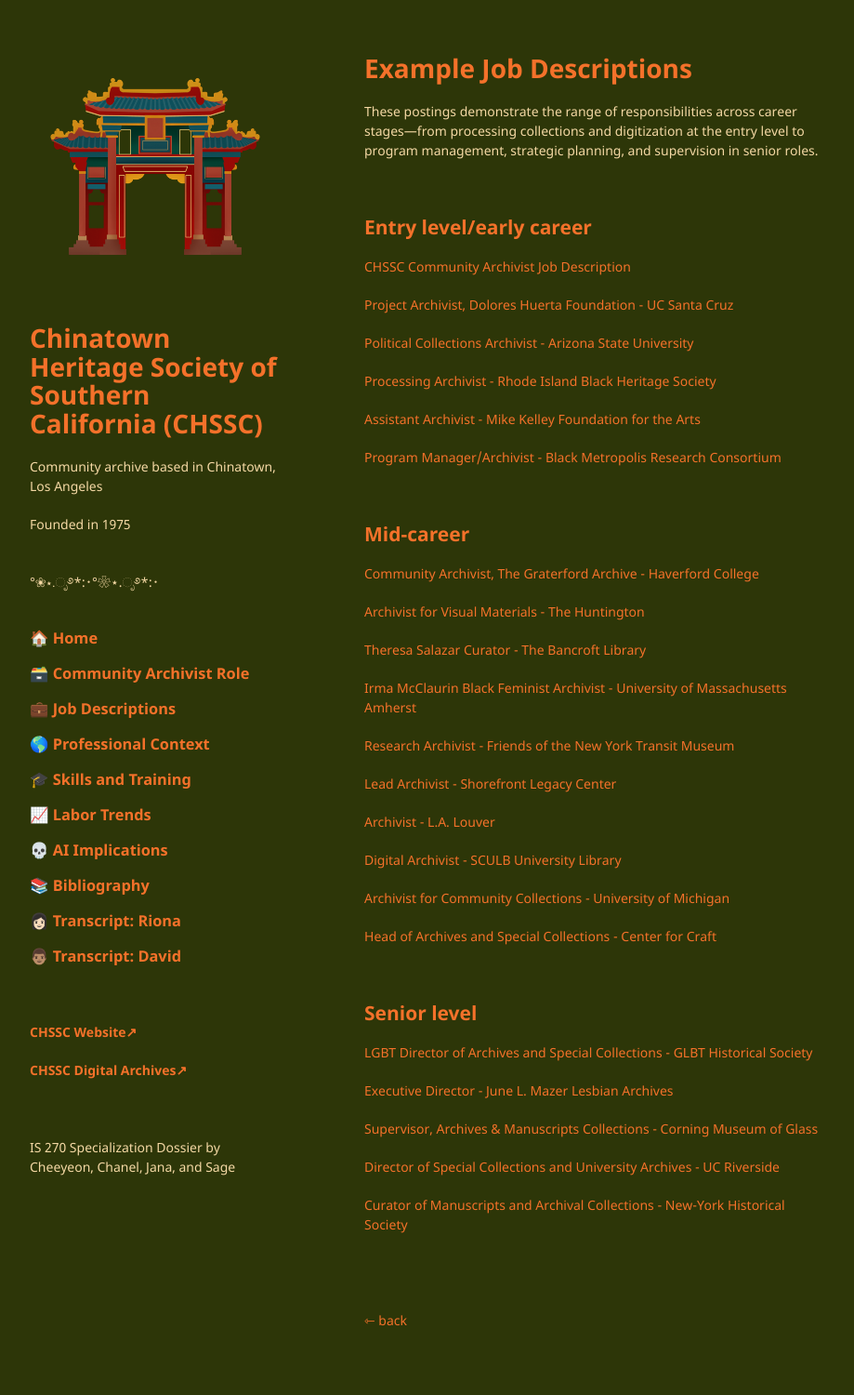
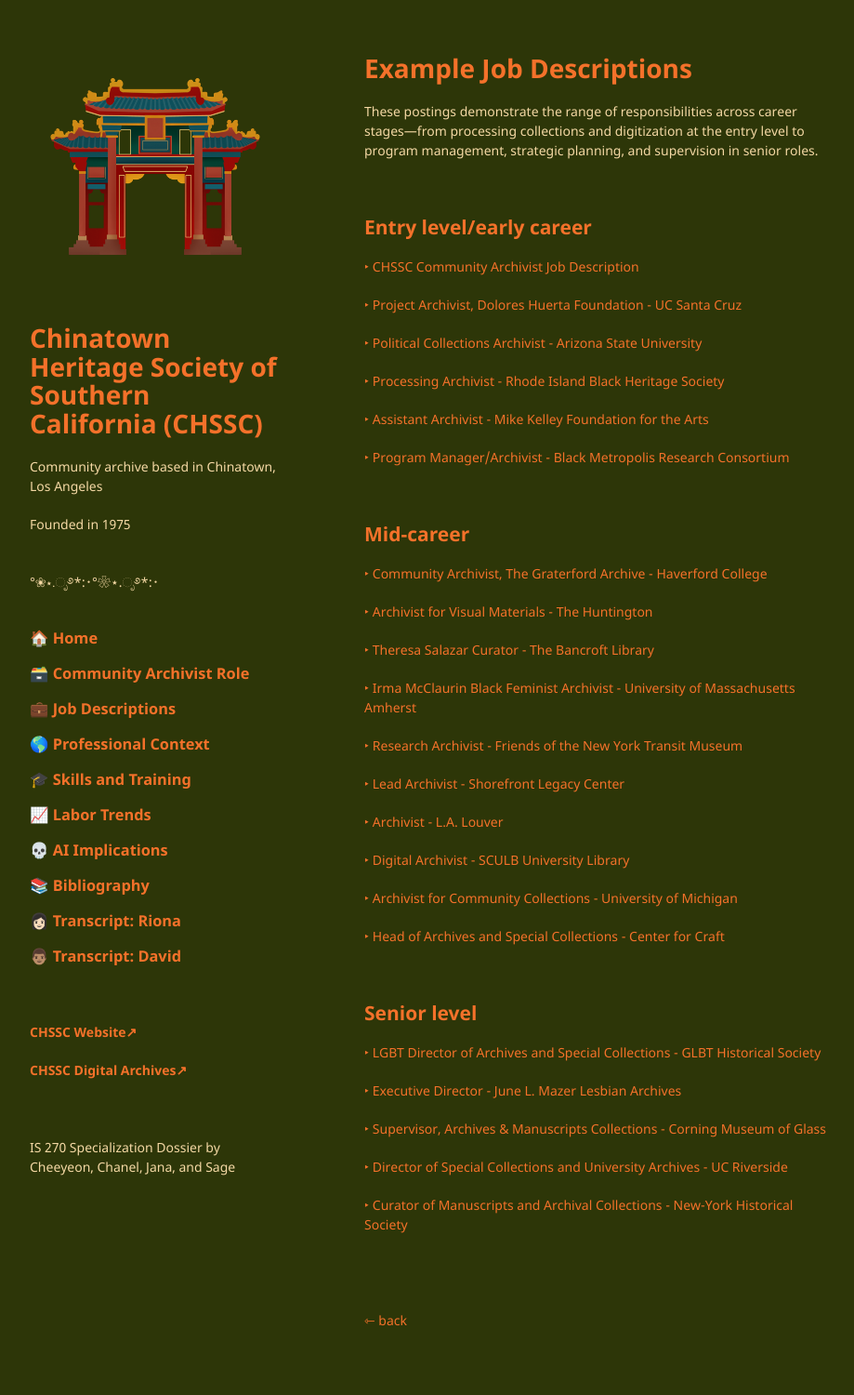
Before and after one commit to chaanelly/IS270-CHSSC, a Jekyll site: the page built from pages/job-descriptions.md, in a window 1280 px wide. Shown: the whole page at 93% size, without its empty margins (178-1097 px from the left). Built offline with Jekyll 4.4.1, drawn with Linux system fonts in a browser that asks for light colours; our own code applies the rules of GitHub Pages for plain Markdown files.

```diff
--- a/pages/job-descriptions.md
+++ b/pages/job-descriptions.md
@@ -6,55 +6,55 @@ These postings demonstrate the range of responsibilities across career stages—
 
 <h2>Entry level/early career</h2>
 
-[CHSSC Community Archivist Job Description](https://turtledurdle.github.io/IS270-CHSSC/CHSSC_Community_Archivist_Job_Description_v2.pdf)
+[‣ CHSSC Community Archivist Job Description](https://turtledurdle.github.io/IS270-CHSSC/CHSSC_Community_Archivist_Job_Description_v2.pdf)
 
-[Project Archivist, Dolores Huerta Foundation - UC Santa Cruz](https://turtledurdle.github.io/IS270-CHSSC/Project-Archivist-Dolores-Huerta.pdf)
+[‣ Project Archivist, Dolores Huerta Foundation - UC Santa Cruz](https://turtledurdle.github.io/IS270-CHSSC/Project-Archivist-Dolores-Huerta.pdf)
 
-[Political Collections Archivist - Arizona State University](https://turtledurdle.github.io/IS270-CHSSC/political-collections-asu.pdf)
+[‣ Political Collections Archivist - Arizona State University](https://turtledurdle.github.io/IS270-CHSSC/political-collections-asu.pdf)
 
-[Processing Archivist - Rhode Island Black Heritage Society](https://turtledurdle.github.io/IS270-CHSSC/archivist-ribhs.pdf)
+[‣ Processing Archivist - Rhode Island Black Heritage Society](https://turtledurdle.github.io/IS270-CHSSC/archivist-ribhs.pdf)
 
-[Assistant Archivist - Mike Kelley Foundation for the Arts](https://turtledurdle.github.io/IS270-CHSSC/Asst-Archivist-Mike-Kelley.pdf)
+[‣ Assistant Archivist - Mike Kelley Foundation for the Arts](https://turtledurdle.github.io/IS270-CHSSC/Asst-Archivist-Mike-Kelley.pdf)
 
-[Program Manager/Archivist - Black Metropolis Research Consortium](https://turtledurdle.github.io/IS270-CHSSC/archivist-bmrc.pdf)
+[‣ Program Manager/Archivist - Black Metropolis Research Consortium](https://turtledurdle.github.io/IS270-CHSSC/archivist-bmrc.pdf)
 
 <br>
 
 <h2>Mid-career</h2>
 
-[Community Archivist, The Graterford Archive - Haverford College](https://turtledurdle.github.io/IS270-CHSSC/community-archivist-graterford.pdf)
+[‣ Community Archivist, The Graterford Archive - Haverford College](https://turtledurdle.github.io/IS270-CHSSC/community-archivist-graterford.pdf)
 
-[Archivist for Visual Materials - The Huntington](https://turtledurdle.github.io/IS270-CHSSC/Archivist-for-Visual-Materials-Huntington.pdf)
+[‣ Archivist for Visual Materials - The Huntington](https://turtledurdle.github.io/IS270-CHSSC/Archivist-for-Visual-Materials-Huntington.pdf)
 
-[Theresa Salazar Curator - The Bancroft Library](https://turtledurdle.github.io/IS270-CHSSC/Theresa-Salazar-Curator-Bancroft.pdf)
+[‣ Theresa Salazar Curator - The Bancroft Library](https://turtledurdle.github.io/IS270-CHSSC/Theresa-Salazar-Curator-Bancroft.pdf)
 
-[Irma McClaurin Black Feminist Archivist - University of Massachusetts Amherst](https://turtledurdle.github.io/IS270-CHSSC/irma-mcclaurin-black-feminist-archivist.pdf)
+[‣ Irma McClaurin Black Feminist Archivist - University of Massachusetts Amherst](https://turtledurdle.github.io/IS270-CHSSC/irma-mcclaurin-black-feminist-archivist.pdf)
 
-[Research Archivist - Friends of the New York Transit Museum](https://turtledurdle.github.io/IS270-CHSSC/archivist-ny-transit-museum.pdf)
+[‣ Research Archivist - Friends of the New York Transit Museum](https://turtledurdle.github.io/IS270-CHSSC/archivist-ny-transit-museum.pdf)
 
-[Lead Archivist - Shorefront Legacy Center](https://turtledurdle.github.io/IS270-CHSSC/lead-archivist-shorefront.pdf)
+[‣ Lead Archivist - Shorefront Legacy Center](https://turtledurdle.github.io/IS270-CHSSC/lead-archivist-shorefront.pdf)
 
-[Archivist - L.A. Louver](https://turtledurdle.github.io/IS270-CHSSC/archivist-la-louver.pdf)
+[‣ Archivist - L.A. Louver](https://turtledurdle.github.io/IS270-CHSSC/archivist-la-louver.pdf)
 
-[Digital Archivist - SCULB University Library](https://turtledurdle.github.io/IS270-CHSSC/digital-archivist-csulb.pdf)
+[‣ Digital Archivist - SCULB University Library](https://turtledurdle.github.io/IS270-CHSSC/digital-archivist-csulb.pdf)
 
-[Archivist for Community Collections - University of Michigan](https://turtledurdle.github.io/IS270-CHSSC/archivist-community-collections-michigan.pdf)
+[‣ Archivist for Community Collections - University of Michigan](https://turtledurdle.github.io/IS270-CHSSC/archivist-community-collections-michigan.pdf)
 
-[Head of Archives and Special Collections - Center for Craft](https://turtledurdle.github.io/IS270-CHSSC/head-of-archives-sc-centerforcraft.pdf)
+[‣ Head of Archives and Special Collections - Center for Craft](https://turtledurdle.github.io/IS270-CHSSC/head-of-archives-sc-centerforcraft.pdf)
 
 <br>
 
 <h2>Senior level</h2>
 
-[LGBT Director of Archives and Special Collections - GLBT Historical Society](https://turtledurdle.github.io/IS270-CHSSC/lgbt-director-glbths.pdf)
+[‣ LGBT Director of Archives and Special Collections - GLBT Historical Society](https://turtledurdle.github.io/IS270-CHSSC/lgbt-director-glbths.pdf)
 
-[Executive Director - June L. Mazer Lesbian Archives](https://turtledurdle.github.io/IS270-CHSSC/exec-director-mazer-archives.pdf)
+[‣ Executive Director - June L. Mazer Lesbian Archives](https://turtledurdle.github.io/IS270-CHSSC/exec-director-mazer-archives.pdf)
 
-[Supervisor, Archives & Manuscripts Collections - Corning Museum of Glass](https://turtledurdle.github.io/IS270-CHSSC/supervisor-corning-museum-of-glass.pdf)
+[‣ Supervisor, Archives & Manuscripts Collections - Corning Museum of Glass](https://turtledurdle.github.io/IS270-CHSSC/supervisor-corning-museum-of-glass.pdf)
 
-[Director of Special Collections and University Archives - UC Riverside](https://turtledurdle.github.io/IS270-CHSSC/Director-SC-UCR.pdf)
+[‣ Director of Special Collections and University Archives - UC Riverside](https://turtledurdle.github.io/IS270-CHSSC/Director-SC-UCR.pdf)
 
-[Curator of Manuscripts and Archival Collections - New-York Historical Society](https://turtledurdle.github.io/IS270-CHSSC/curator-of-manuscripts-archival-collections-nyhs.pdf)
+[‣ Curator of Manuscripts and Archival Collections - New-York Historical Society](https://turtledurdle.github.io/IS270-CHSSC/curator-of-manuscripts-archival-collections-nyhs.pdf)
 
 <br>
 <br>
```
